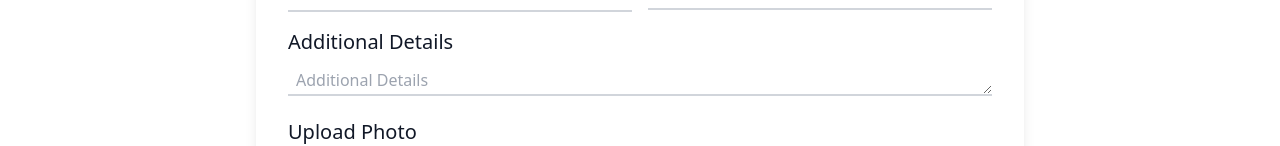
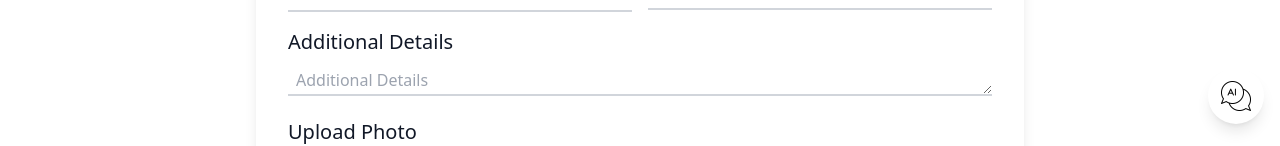
Before and after one commit to Manishk5507/Absens, a React (Vite) app in the folder Frontend/: page /find-the-missing in a window 1280 px wide. Shown: the part 660-806 px from the top of the page. Built offline with nearby package versions, Linux system fonts and the light colour scheme.

Commit message:
Added chatbot trained on our project

```diff
--- a/Frontend/src/App.jsx
+++ b/Frontend/src/App.jsx
@@ -1,5 +1,5 @@
 import "./App.css";
-import LandingPage from "./Components/LandingPage/LandingPage.jsx";
+import LandingPage from "./components/LandingPage/LandingPage.jsx";
 
 function App() {
   return (
--- /dev/null
+++ b/Frontend/src/ChatBot/Chatbot.jsx
@@ -0,0 +1,36 @@
+import { useState } from "react";
+import ChatbotIcon from "../assets/chatbot.png";
+
+const Chatbot = () => {
+  const [isOpen, setIsOpen] = useState(false);
+
+  const toggleChatbot = () => {
+    setIsOpen((prev) => !prev);
+  };
+
+  return (
+    <div className="relative">
+      <button
+        onClick={toggleChatbot}
+        className="fixed bottom-4 right-4 p-3 bg-white rounded-full shadow-lg text-white hover:bg-slate-400 focus:outline-none"
+      >
+        <img src={ChatbotIcon} alt="Chatbot" className="w-8 h-8" />
+      </button>
+
+      {/* Chatbot Iframe */}
+      {isOpen && (
+        <div className="fixed bottom-16 right-4 w-[90vw] h-[70vh] md:w-[30vw] md:h-[70vh] bg-white shadow-lg rounded-lg overflow-hidden">
+          <iframe
+            width="100%"
+            height="100%"
+            allow="microphone;"
+            src="https://console.dialogflow.com/api-client/demo/embedded/ea0b68db-8adf-40b5-a25f-03595aa270ad"
+            title="Chatbot"
+          ></iframe>
+        </div>
+      )}
+    </div>
+  );
+};
+
+export default Chatbot;
--- a/Frontend/src/main.jsx
+++ b/Frontend/src/main.jsx
@@ -4,15 +4,15 @@ import App from "./App.jsx";
 import "./index.css";
 import { BrowserRouter, Routes, Route } from "react-router-dom";
 import ReportPage from "./components/Report/ReportMissing.jsx";
-import Guidelines from "./Components/Guidelines/Guidelines.jsx";
-import Register from "./Components/Register/Register.jsx";
+import Guidelines from "./components/Guidelines/Guidelines.jsx";
+import Register from "./components/Register/Register.jsx";
 import Cases from "./components/Cases/Cases.jsx";
 import Navbar from "./components/Navbar.jsx";
-import Footer from "./Components/Footer.jsx";
-import FindMissing from "./Components/Find/FindMissing.jsx";
+import Footer from "./components/Footer.jsx";
+import FindMissing from "./components/Find/FindMissing.jsx";
 import Error404 from "./components/Error404.jsx";
-import About from "./Components/LandingPage/About.jsx";
-import Profile from "./Components/Register/Profile.jsx";
+import About from "./components/LandingPage/About.jsx";
+import Profile from "./components/Register/Profile.jsx";
 import Login from "./components/Register/Login.jsx";
 import { ToastContainer } from "react-toastify";
 import "react-toastify/dist/ReactToastify.css";
@@ -22,12 +22,14 @@ import FindingCases from "./components/Cases/FindingCases/FindingCases.jsx";
 import ReportedCases from "./components/Cases/ReportedCases/ReportedCases.jsx";
 import UserReportedCases from "./components/Cases/ReportedCases/UserReportedCases.jsx";
 import UserFindingCases from "./components/Cases/FindingCases/UserFindingCases.jsx";
+import Chatbot from "./ChatBot/Chatbot.jsx";
 
 createRoot(document.getElementById("root")).render(
   <StrictMode>
     <AuthProvider>
       <BrowserRouter>
         <ToastContainer />
+        <Chatbot />
         <Navbar />
         <Routes>
           <Route path="/" element={<App />} />
```
Also changed, not shown: Frontend/src/assets/chatbot.png (added).
